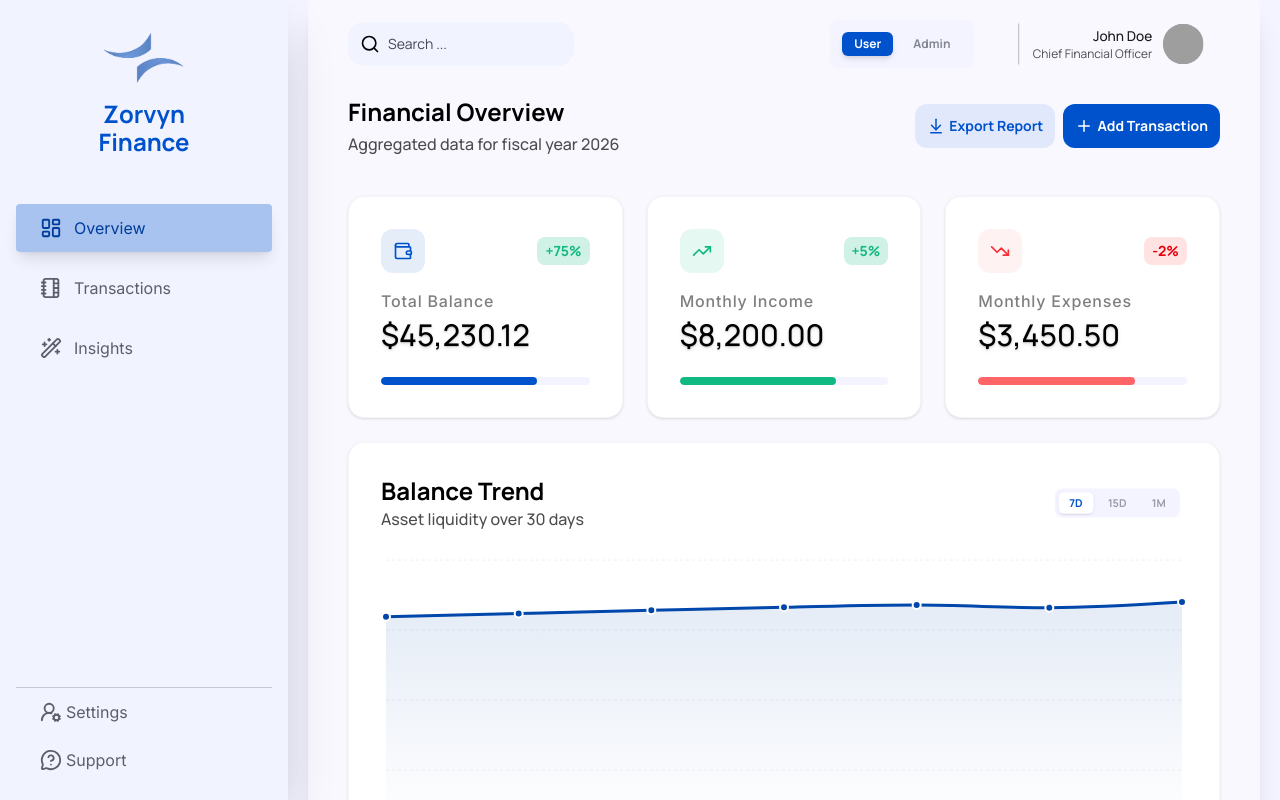
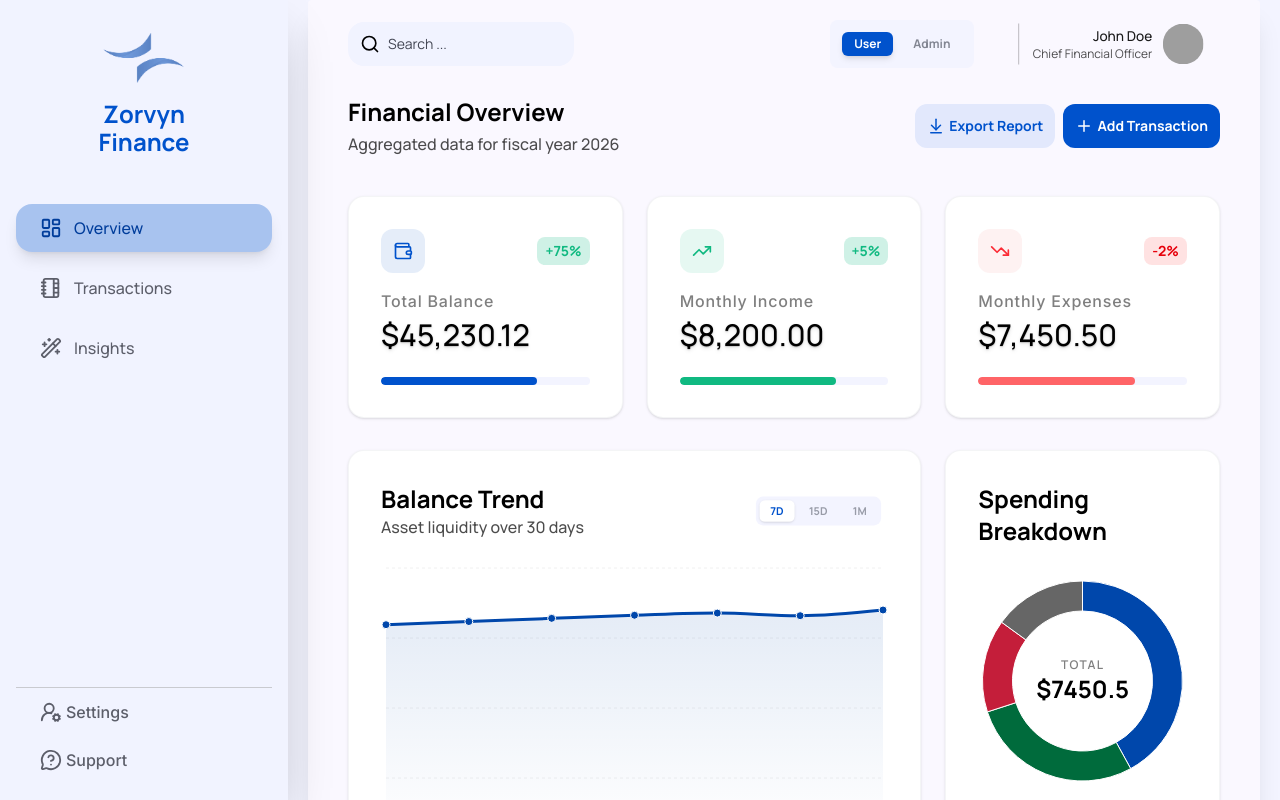
Before and after one commit to dibbockb/zorvyn-finance, a React (Vite) app: page / in a window 1280 px wide. Built offline with nearby package versions, Linux system fonts and the light colour scheme; grey boxes are pictures that could not be loaded.

Commit message:
Added Spendings Breakdown Card

```diff
--- a/src/App.css
+++ b/src/App.css
@@ -37,8 +37,3 @@
 body {
     background-color: oklch(0.9696 0.0147 281.96);
 }
-
-.aside-button {
-    font-family: "Inter", sans-serif;
-    font-weight: 400;
-}
--- a/src/Components/Charts/BalanceChart.tsx
+++ b/src/Components/Charts/BalanceChart.tsx
@@ -1,5 +1,5 @@
 import { AreaChart, Area, XAxis, YAxis, CartesianGrid, Tooltip, ResponsiveContainer } from 'recharts';
-import { BALANCE_TREND } from '../../../public/data/mockdata/data';
+import { BALANCE_TREND } from '../../lib/mockdata/data';
 import { useState } from 'react';
 
 const BalanceTrend = () => {
@@ -63,7 +63,8 @@ const BalanceTrend = () => {
                             strokeWidth={3}
                             fillOpacity={1}
                             fill="url(#colorBalance)"
-                            dot={{ r: 4, fill: '#0047AB', strokeWidth: 2, stroke: '#fff' }}
+                            dot={{ r: 4, fill: '#0047AB', strokeWidth: 1, stroke: '#fff' }}
+                            // activeDot={false}
                             activeDot={{ r: 6, strokeWidth: 0 }}
                         />
                     </AreaChart>
--- /dev/null
+++ b/src/Components/Charts/SpendingBreakdown.tsx
@@ -0,0 +1,59 @@
+import { PieChart, Pie, Cell, ResponsiveContainer } from 'recharts';
+import { SPENDING_BREAKDOWN, SUMMARY_STATS } from '../../lib/mockdata/data';
+
+
+const SpendingBreakdown = () => {
+    const total = SUMMARY_STATS.monthlyExpenses;
+
+    return (
+        <div className="bg-white p-4 lg:p-8 rounded-2xl shadow-sm border border-secondary/5 h-full flex flex-col">
+            <h3 className="text-black font-bold text-sm  lg:text-2xl mb-6">Spending Breakdown</h3>
+
+            <div className="relative flex items-center justify-center" style={{ height: 220 }}>
+                <ResponsiveContainer width="100%" height="100%">
+                    <PieChart>
+                        <Pie
+                            data={SPENDING_BREAKDOWN}
+                            cx="50%"
+                            cy="50%"
+                            innerRadius={70}
+                            outerRadius={100}
+                            dataKey="value"
+                            startAngle={90}
+                            endAngle={-300}
+                            strokeWidth={1}
+                            stroke="#fff"
+                        >
+                            {SPENDING_BREAKDOWN.map((entry, index) => (
+                                <Cell key={index} fill={entry.color} />
+                            ))}
+                        </Pie>
+
+                    </PieChart>
+                </ResponsiveContainer>
+
+                <div className="absolute flex flex-col items-center justify-center pointer-events-none">
+                    <span className="text-black/50 text-xs font-semibold uppercase tracking-widest">Total</span>
+                    <span className="text-black font-bold text-2xl">{`$${total}`}</span>
+                </div>
+            </div>
+
+            <div className="mt-6 flex flex-col gap-3">
+                {SPENDING_BREAKDOWN.map((item) => (
+                    <div key={item.category} className="flex items-center justify-between">
+                        <div className="flex items-center gap-2">
+                            <span
+                                className="w-3 h-3 rounded-full shrink-0"
+                                style={{ backgroundColor: item.color }}
+                            />
+                            <span className="text-black/70 text-sm font-medium">{item.category}</span>
+                        </div>
+                        <span className="text-black font-bold text-sm">{item.value}%</span>
+                    </div>
+                ))}
+            </div>
+        </div>
+    );
+};
+
+export default SpendingBreakdown;
--- a/src/Components/Dashboard/Dashboard.tsx
+++ b/src/Components/Dashboard/Dashboard.tsx
@@ -1,16 +1,23 @@
 import BalanceChart from "../Charts/BalanceChart"
+import SpendingBreakdown from "../Charts/SpendingBreakdown"
 import Cards from "./Cards/Cards"
 import Navbar from "./Navbar/Navbar"
 
 const Dashboard = () => {
     return (
-        <section className="min-h-screen bg-[#faf8ff] rounded shadow-xl px-4 lg:px-10 py-3">
-            <Navbar></Navbar>
-            <Cards></Cards>
-            <br />
-            <BalanceChart></BalanceChart>
+        <section className="min-h-screen bg-[#faf8ff] rounded shadow-xl px-4 lg:px-10 py-3 pb-20 lg:pb-10">
+            <Navbar />
+            <Cards />
+
+            <div className="grid grid-cols-1 lg:grid-cols-3 gap-6 mt-8">
+                <div className="lg:col-span-2">
+                    <BalanceChart />
+                </div>
+                <div className="lg:col-span-1">
+                    <SpendingBreakdown />
+                </div>
+            </div>
         </section>
-
     )
 }
 
--- /dev/null
+++ b/src/Components/Dashboard/NavItem.tsx
@@ -0,0 +1,19 @@
+import { NavLink } from 'react-router-dom';
+import type { LucideIcon } from 'lucide-react';
+
+interface NavItemProps {
+    to: string;
+    icon: LucideIcon;
+    label: string;
+}
+
+export const NavItem = ({ to, icon: Icon, label }: NavItemProps) => (
+    <NavLink to={to} end={to === '/'} className={({ isActive }) =>
+        `flex flex-col lg:flex-row items-center gap-1.5 lg:gap-3 text-xs lg:text-base
+         px-5 lg:px-6 py-2 lg:py-3 rounded-2xl transition-all duration-300 ease-in-out
+         ${isActive ? 'bg-primary/30 shadow-lg text-[#003d9b]' : 'hover:bg-primary/30 hover:shadow-lg hover:text-[#003d9b]'}`
+    }>
+        <Icon size={22} strokeWidth={2} />
+        <span className="font-medium">{label}</span>
+    </NavLink>
+);
--- a/src/Components/Layouts/Dashboard/RootLayout.tsx
+++ b/src/Components/Layouts/Dashboard/RootLayout.tsx
@@ -1,72 +1,38 @@
 import { Outlet, NavLink } from 'react-router-dom';
 import { LayoutDashboard, MessageCircleQuestionMark, NotebookTabs, UserRoundCog, WandSparkles } from 'lucide-react';
+import { NavItem } from '../../Dashboard/NavItem';
 
 export default function RootLayout() {
     return (
         <div className="flex flex-col lg:flex-row h-screen overflow-hidden">
-            <aside className="lg:w-72 flex  bg-[#f1f3ff] text-white lg:p-4 shadow-2xl justify-center lg:justify-start
-            fixed bottom-0 left-0 right-0 lg:relative lg:flex-col">
+            <aside
+                className="lg:w-72 flex  text-white lg:p-4  justify-center lg:justify-start lg:flex-col fixed bottom-0 left-0 right-0 z-50 bg-[#f1f3ff]  border-t border-neutral-200 shadow-[0_-4px_20px_rgba(0,0,0,0.08)] lg:relative lg:border-t-0 lg:shadow-2xl">
+
                 <a href="https://zorvyn.io/" target='_blank' className="hidden lg:block">
                     <img src="logo.png" alt="navbar-logo" className="h-15 mx-auto px-6 my-3" />
                     <p className="text-primary leading-7 max-w-35 text-center mx-auto text-2xl font-bold">Zorvyn Finance</p>
                 </a>
 
                 <nav className="flex flex-row py-4 lg:flex-col gap-3 text-[#5c5e6a] lg:pt-12 ">
-                    <NavLink to="/" className={({ isActive }) =>
-                        `flex flex-col lg:flex-row items-center gap-1.5 lg:gap-3 text-xs lg:text-base
-                             px-5 lg:px-6 py-2 lg:py-3 rounded-2xl lg:rounded transition-all duration-300 ease-in-out
-                             ${isActive
-                            ? 'bg-primary/30 shadow-lg text-[#003d9b]'
-                            : 'hover:bg-primary/30 hover:shadow-lg hover:text-[#003d9b]'
-                        }`
-                    }
-                    >
-                        <LayoutDashboard size={22} strokeWidth={2} />
-                        <p className="lg:block lg:text-16px inter aside-button ">Overview</p>
-                    </NavLink>
-
-                    <NavLink to="/transactions"
-                        className={({ isActive }) =>
-                            `flex flex-col lg:flex-row items-center gap-1.5 lg:gap-3 text-xs lg:text-base
-                             px-5 lg:px-6 py-2 lg:py-3 rounded-2xl transition-all duration-300 ease-in-out
-                             ${isActive
-                                ? 'bg-primary/30 shadow-lg text-[#003d9b]'
-                                : 'hover:bg-primary/30 hover:shadow-lg hover:text-[#003d9b]'
-                            }`
-                        }
-                    >
-                        <NotebookTabs size={22} strokeWidth={2} />
-                        <p className=" lg:block inter aside-button ">Transactions</p>
-                    </NavLink>
-
-                    <NavLink to="/insights" className={({ isActive }) =>
-                        `flex flex-col lg:flex-row items-center gap-1.5 lg:gap-3 text-xs lg:text-base
-                             px-5 lg:px-6 py-2 lg:py-3 rounded-2xl transition-all duration-300 ease-in-out
-                             ${isActive
-                            ? 'bg-primary/30 shadow-lg text-[#003d9b]'
-                            : 'hover:bg-primary/30 hover:shadow-lg hover:text-[#003d9b]'
-                        }`
-                    }
-                    >
-                        <WandSparkles size={22} strokeWidth={2} />
-                        <p className=" lg:block inter aside-button ">Insights</p>
-                    </NavLink>
+                    <NavItem to="/" icon={LayoutDashboard} label="Overview" />
+                    <NavItem to="/transactions" icon={NotebookTabs} label="Transactions" />
+                    <NavItem to="/insights" icon={WandSparkles} label="Insights" />
                 </nav>
 
 
-                <nav className="hidden lg:flex flex-col text-[#5c5e6a] border-t border-t-neutral-400/50 mt-auto">
+                <div className="hidden lg:flex flex-col text-[#5c5e6a] border-t border-t-neutral-400/50 mt-auto">
                     <NavLink to="/settings" className="flex items-center gap-1 px-6 py-3 rounded-2xl transition-all duration-300 ease-in-out">
                         <UserRoundCog size={22} strokeWidth={2} />
-                        <p className=" lg:block inter aside-button ">Settings</p>
+                        <p className=" lg:block inter  ">Settings</p>
                     </NavLink>
                     <NavLink to="/support" className="flex items-center gap-1 px-6 py-3 rounded-2xl transition-all duration-300 ease-in-out">
                         <MessageCircleQuestionMark size={22} strokeWidth={2} />
-                        <p className=" lg:block inter aside-button ">Support</p>
+                        <p className=" lg:block inter  ">Support</p>
                     </NavLink>
-                </nav>
+                </div>
             </aside>
 
-            <main className="flex-1 px-5 overflow-y-auto">
+            <main className="flex-1 lg:px-5 overflow-y-auto pb-24 lg:pb-0">
                 <Outlet />
             </main>
         </div>
--- a/src/store/useStore.ts
+++ b/src/store/useStore.ts
@@ -1,7 +1,7 @@
 import { create } from 'zustand';
 import { persist } from 'zustand/middleware';
 import type { Role } from '../../public/data/types/types';
-import { SUMMARY_STATS, type Transaction } from '../../public/data/mockdata/data';
+import { SUMMARY_STATS, type Transaction } from '../lib/mockdata/data';
 
 interface FinanceState {
     transactions: Transaction[];
```
Also changed, not shown: src/lib/mockdata/data.ts (renamed from public/data/mockdata/data.ts, +14 -14 lines), 2 other files (tests, documents, lock files or other folders).
